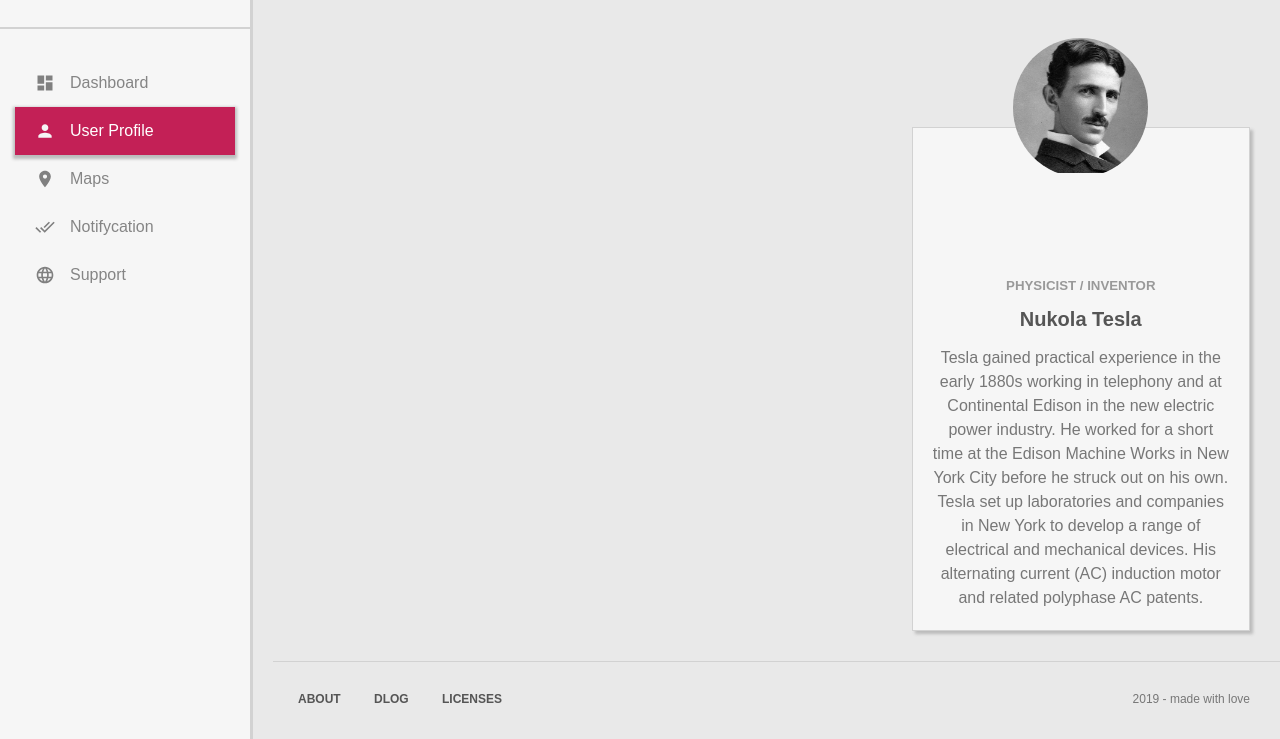
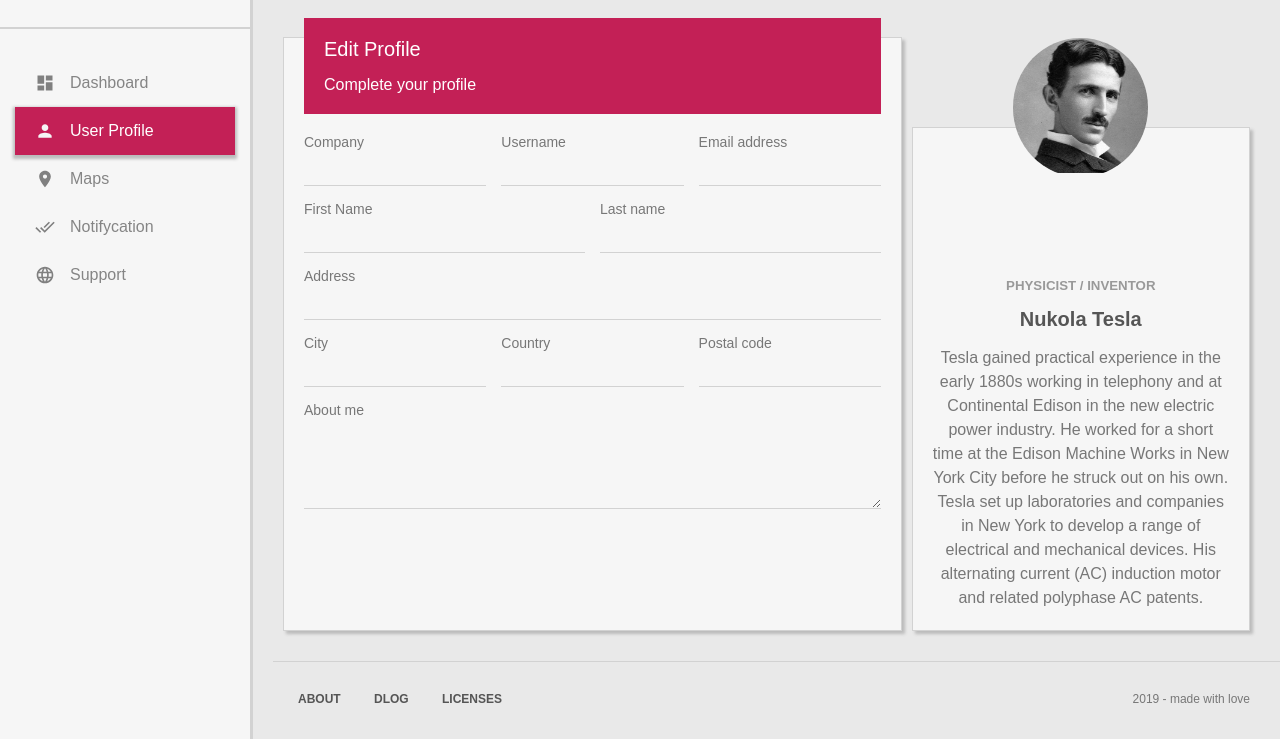
Before and after one commit to art-tal/Exam_of_html-css, a plain HTML site: page pages/User_profile.html in a window 1280 px wide. Shown: the part 61-800 px from the top of the page. Drawn offline with Linux system fonts and the light colour scheme; files whose address does not match are found by name.

Commit message:
Add .edit_profile with form to page User Profile

```diff
--- a/pages/User_profile.html
+++ b/pages/User_profile.html
@@ -63,7 +63,70 @@
 				<p>Tesla gained practical experience in the early 1880s working in telephony and at Continental Edison in the new electric power industry. He worked for a short time at the Edison Machine Works in New York City before he struck out on his own. Tesla set up laboratories and companies in New York to develop a range of electrical and mechanical devices. His alternating current (AC) induction motor and related polyphase AC patents.</p>
 			</div>
 
+			<article class="edit">
+				<header>
+					<h3>Edit Profile</h3>
+					<p>Complete your profile</p>
+				</header>
 
+				<form action="#" method="post" name="edit_profile">
+					<fieldset>
+						<div class="field">
+							<label for="company">Company</label>
+							<input type="text" id="company" pattern="[A-Za-z]{3,}">
+						</div>
+
+						<div class="field">
+							<label for="username">Username</label>
+							<input type="text" id="username" pattern="[A-Za-z]{2,}">
+						</div>
+
+						<div class="field">
+							<label for="email">Email address</label>
+							<input type="email" id="email" pattern="[A-Za-z]{3,}">
+						</div>
+					</fieldset>
+					<fieldset>
+						<div class="field">
+							<label for="first_name">First Name</label>
+							<input type="text" id="first_name" pattern="[A-Za-z]{3,}">
+						</div>
+
+						<div class="field">
+							<label for="lastname">Last name</label>
+							<input type="text" id="lastname" pattern="[A-Za-z]{2,}">
+						</div>
+					</fieldset>
+					<fieldset>
+						<div class="field">
+							<label for="address">Address</label>
+							<input type="text" id="address">
+						</div>
+					</fieldset>
+					<fieldset>
+						<div class="field">
+							<label for="city">City</label>
+							<input type="text" id="city" pattern="[A-Za-z]{3,}">
+						</div>
+
+						<div class="field">
+							<label for="country">Country</label>
+							<input type="text" id="country" pattern="[A-Za-z]{2,}">
+						</div>
+
+						<div class="field">
+							<label for="postal">Postal code</label>
+							<input type="email" id="postal" pattern="[A-Za-z]{3,}">
+						</div>
+					</fieldset>
+					<fieldset>
+						<div class="field">
+							<label for="about_me">About me</label>
+							<textarea id="about_me"></textarea>
+						</div>
+					</fieldset>
+				</form>
+			</article>
 
 		</div>
 
--- a/sass/main.sass
+++ b/sass/main.sass
@@ -741,3 +741,53 @@ main.user_profile
 			p
 				color: #777
 				line-height: 1.5
+
+		article.edit
+			width: 64%
+			margin-top: 40px
+			box-sizing: border-box
+			padding: 20px
+			@extend %blocks_border_shadow
+			header
+				padding: 20px
+				width: 100%
+				box-sizing: border-box
+				background-color: $burgundy
+				color: #fff
+				position: relative
+				top: -40px
+				h3
+					font-weight: 200
+					font-size: 20px
+					margin-bottom: 15px
+				p
+					font-size: 16px
+			form
+				margin-top: -20px
+				fieldset
+					border: none
+					display: -webkit-flex
+					display: -moz-flex
+					display: -ms-flex
+					display: -o-flex
+					display: flex
+					justify-content: space-between
+					.field
+						flex: 1
+						margin-right: 15px
+						margin-bottom: 15px
+						&:last-child
+							margin-right: 0
+						label
+							display: block
+							color: #777
+							font-size: 14px
+						input, textarea
+							width: 100%
+							border: none
+							border-bottom: 1px solid $border
+							background: none
+							padding: 10px 0
+						textarea
+							height: 70px
+							bsz-bb
```
Also changed, not shown: css/main.css.
